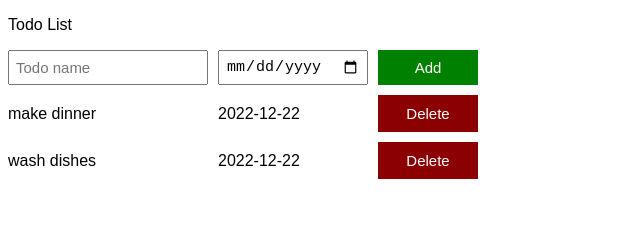
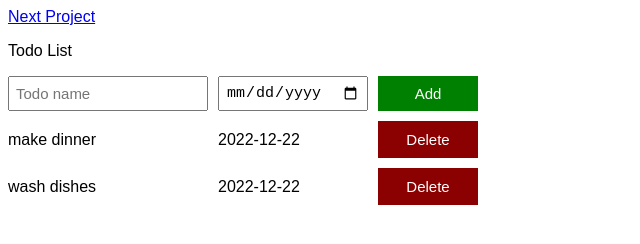
Before and after one commit to nav-47/javascript-project, a plain HTML site: page 11-todo-list.html in a window 1280 px wide. Shown: the whole page, without its empty margins (0-640 px from the left). Drawn offline with Linux system fonts and the light colour scheme.

Commit message:
Update 11-todo-list.html

```diff
--- a/11-todo-list.html
+++ b/11-todo-list.html
@@ -5,6 +5,7 @@
     <link rel = "stylesheet" href="styles/11-todoList.css">
   </head>
   <body>
+    <a href="calculator.html">Next Project</a>
     <p>Todo List</p>
     <div class = "todo-input-grid">
       <input placeholder="Todo name"
```
